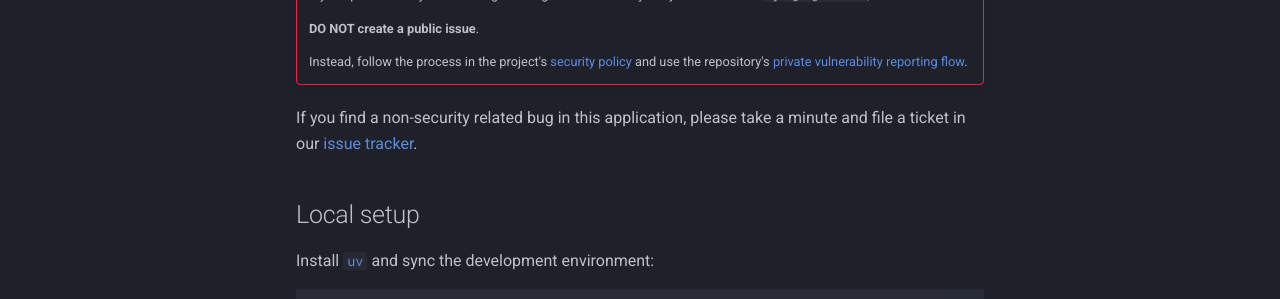
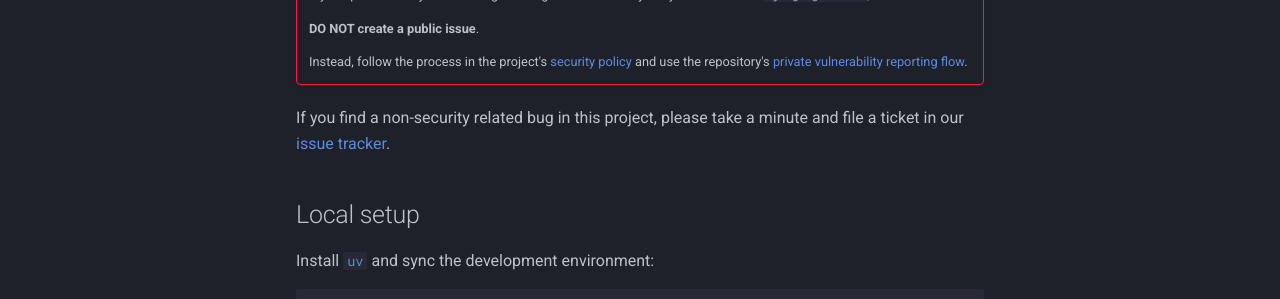
Before and after one commit to django-guardian/django-guardian, an MkDocs documentation site: the page built from docs/develop/testing.md, in a window 1280 px wide and 900 px high. Shown: the part 450-749 px from the top of the window. Built offline with MkDocs 1.6.1 and Material for MkDocs 9.7.7, drawn with Linux system fonts in a browser that asks for light colours; plug-ins that fetch from the network failed and are left out; comment, search, counter and statistics services are not loaded.

Commit message:
re-format content

```diff
--- a/docs/develop/testing.md
+++ b/docs/develop/testing.md
@@ -19,7 +19,7 @@ This page focuses specifically on running the test and verification tooling used
     Instead, follow the process in the project's [security policy](https://github.com/django-guardian/django-guardian/blob/main/SECURITY.md)
     and use the repository's [private vulnerability reporting flow](https://github.com/django-guardian/django-guardian/security).
 
-If you find a non-security related bug in this application,
+If you find a non-security related bug in this project,
 please take a minute and file a ticket in our
 [issue tracker](https://github.com/django-guardian/django-guardian/issues).
 
```
Also changed, not shown: README.md (+2 -2 lines), docs/develop/overview.md (+1 -0 lines), docs/develop/release.md (+3 -3 lines).
